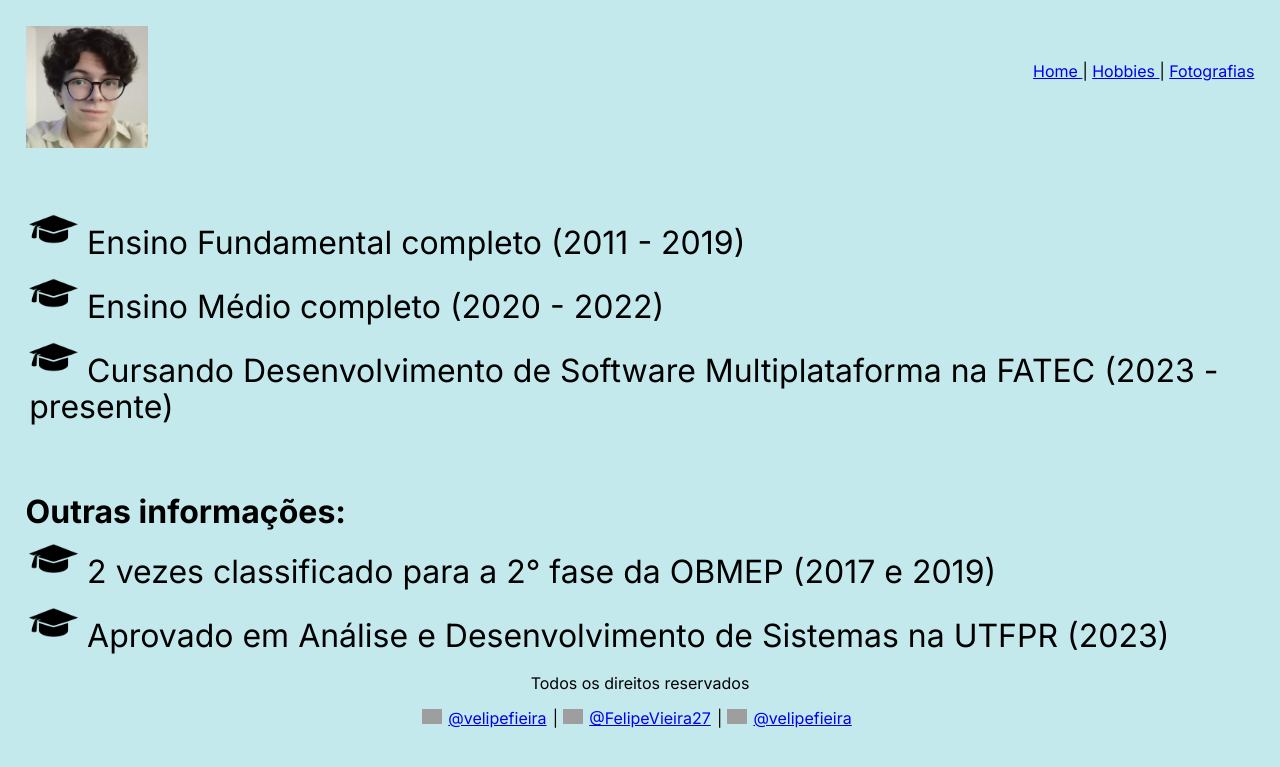
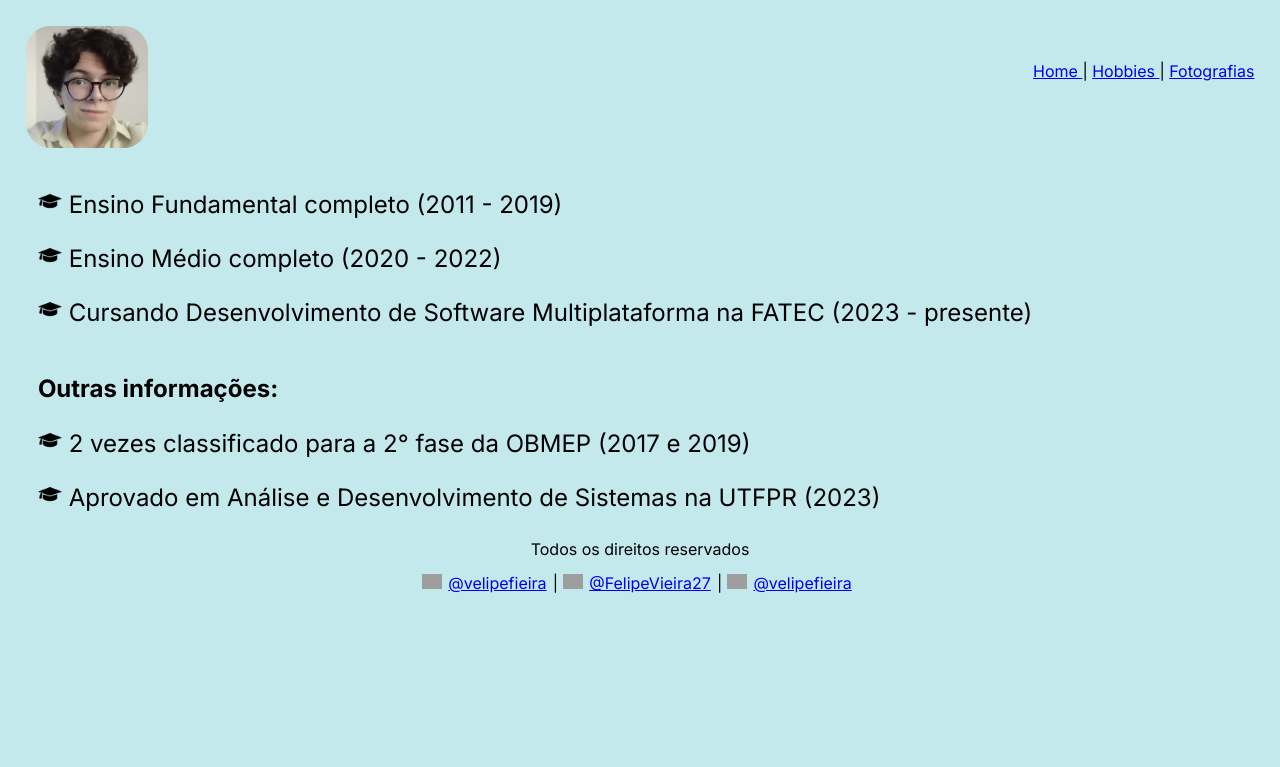
Before and after one commit to velipefieira/Portfolio, a Flask app: page /escolaridade in a window 1280 px wide. Shown: the top 767 px of the page. Run offline with Flask 3, Linux system fonts and the light colour scheme; grey boxes are pictures that could not be loaded.

Commit message:
Adicionando página escolaridade e hobbies

```diff
--- a/Src/static/estilo.css
+++ b/Src/static/estilo.css
@@ -10,6 +10,7 @@
 footer{
     margin-top: 1%;
 }
+
 .footer{
     display: flex;
     justify-content: center;
@@ -73,19 +74,67 @@ footer{
 }
 
 
-.desc {
+.esc-container {
+    display: flex;
+    justify-content: space-around;
+    flex-direction: column;
+    font-size: 150%;
+    padding-top: 2%;
+}
+
+.esc-container div{
+    margin: 1%;
+}
+
+.esc-container img{
+    width: 2%;
+}
+
+desc{
+    font-size: 150%;
+}
+
+.hob-container {
+    display: flex;
+    justify-content:center;
+    flex-wrap: wrap;
+    margin-bottom: 1%;
+}
+
+.hob-container div{
+    background-color:#9dd2d8;
+    border-radius: 5%;
     display: flex;
     flex-direction: column;
-    font-size: 200%;
-    padding-top: 4%;
+    justify-content: center;
+    align-items: center;
+    height: 240px;
+    width: 400px;
+    font-size: 150%;
+    margin: 1%;
 }
 
-.desc div{
-    margin: 0.3%;
+.hob-container div:hover {
+    background-color: #93c5ca;
 }
-.desc img{
-    width: 4%;
+
+@media (max-width: 700px){
+    .hob-container {
+        flex-direction: column;
+        justify-content: center;
+    }
+    .hob-container div{
+        flex-direction: row;
+        border-radius: 5%;
+        padding: 5%;
+        margin: 1%;
+        height: 40px;
+        width: auto;
+    }
+
 }
+
+
 
 .links {
     float: right;
--- a/Src/templates/escolaridade.html
+++ b/Src/templates/escolaridade.html
@@ -3,14 +3,14 @@
 {% block conteudo %}
 <body class="margem" style="background-color: #C3E9EC;">
     <div>
-        <img src="../static/Imagens/perfil.jpg" alt="logo" width="10%">
+        <img src="../static/Imagens/perfil.jpg" alt="logo" width="10%" style="border-radius: 20%;">
         <div class="links">
             <a  href="/"> Home </a> |
             <a href="/hobbies"> Hobbies </a> |
             <a href="/fotografias"> Fotografias </a>
         </div>
     </div>
-<div class="desc">
+<div class="esc-container">
     <div>
         <img src="../static/Imagens/chapeu.png" > Ensino Fundamental completo (2011 - 2019)
     </div>
@@ -20,8 +20,10 @@
     <div>
         <img src="../static/Imagens/chapeu.png"> Cursando Desenvolvimento de Software Multiplataforma na FATEC (2023 - presente)
     </div>
-<p></p>
-    <b>Outras informações: </b>
+    <div>
+        <p></p>
+        <b>Outras informações: </b>
+    </div>
     <div>
         <img src="../static/Imagens/chapeu.png"> 2 vezes classificado para a 2° fase da OBMEP (2017 e 2019)
     </div>
--- a/Src/templates/home.html
+++ b/Src/templates/home.html
@@ -16,7 +16,7 @@
             <a href="/hobbies"> Hobbies <img srcset="../static/Imagens/fone.png 150w, ../static/Imagens/fone.png 300w" sizes="(max-width: 700px) 20px, 90px" alt=""> </a>
         </div>
         <div>
-            <a href="/fotografias"> Fotografias <img srcset="../static/Imagens/camera.png 150w, ../static/Imagens/chapeu.png 300w" sizes="(max-width: 700px) 20px, 90px" alt=""> </a>
+            <a href="/fotografias"> Fotografias <img srcset="../static/Imagens/camera.png 150w, ../static/Imagens/camera.png 300w" sizes="(max-width: 700px) 20px, 90px" alt=""> </a>
         </div>
     </div>
 {% endblock %}
```
Also changed, not shown: Src/templates/fotografias.html (+21 -0 lines), Src/templates/hobbies.html (+34 -0 lines).
